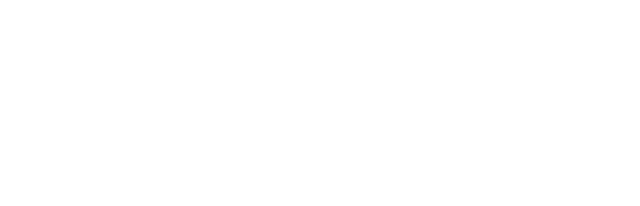
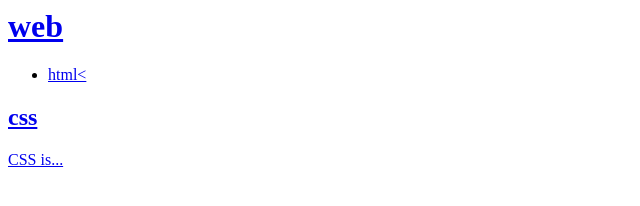
Before and after one commit to keeeyslog/db3, a plain HTML site: page 1.html in a window 1280 px wide. Shown: the whole page, without its empty margins (0-640 px from the left). Drawn offline with Linux system fonts and the light colour scheme.

Commit message:
내용 업데이트

```diff
--- a/1.html
+++ b/1.html
@@ -0,0 +1,10 @@
+<html>
+    <body>
+        <h1><a href="/index.html">web</a></h1>
+        <ul>
+            <li><a href="/1.index.html">html<</li>
+        </ul>
+        <h2>css</h2>
+        CSS is...
+    </body>
+</html>
```
Also changed, not shown: 3.html (added, +12 -0 lines), index.html (+0 -4 lines).
